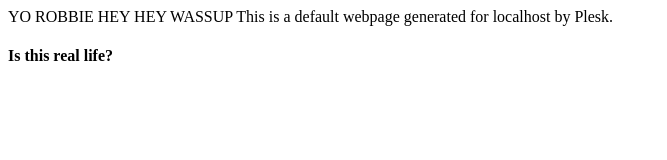
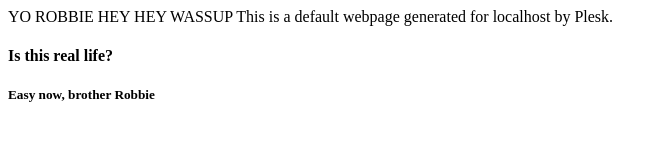
Before and after one commit to syren-digital/tran-tracker, a plain HTML site: page index.html in a window 1280 px wide. Shown: the whole page, without its empty margins (0-667 px from the left). Drawn offline with Linux system fonts and the light colour scheme.

Commit message:
Easy Now
Added a h5

```diff
--- a/index.html
+++ b/index.html
@@ -9,5 +9,7 @@
     YO ROBBIE HEY HEY WASSUP This is a default webpage generated for <script>document.write(location.hostname)</script> by Plesk.
 
 <h4>Is this real life?</h4>
+
+<h5>Easy now, brother Robbie</h5>
 </body>
 </html>
```
